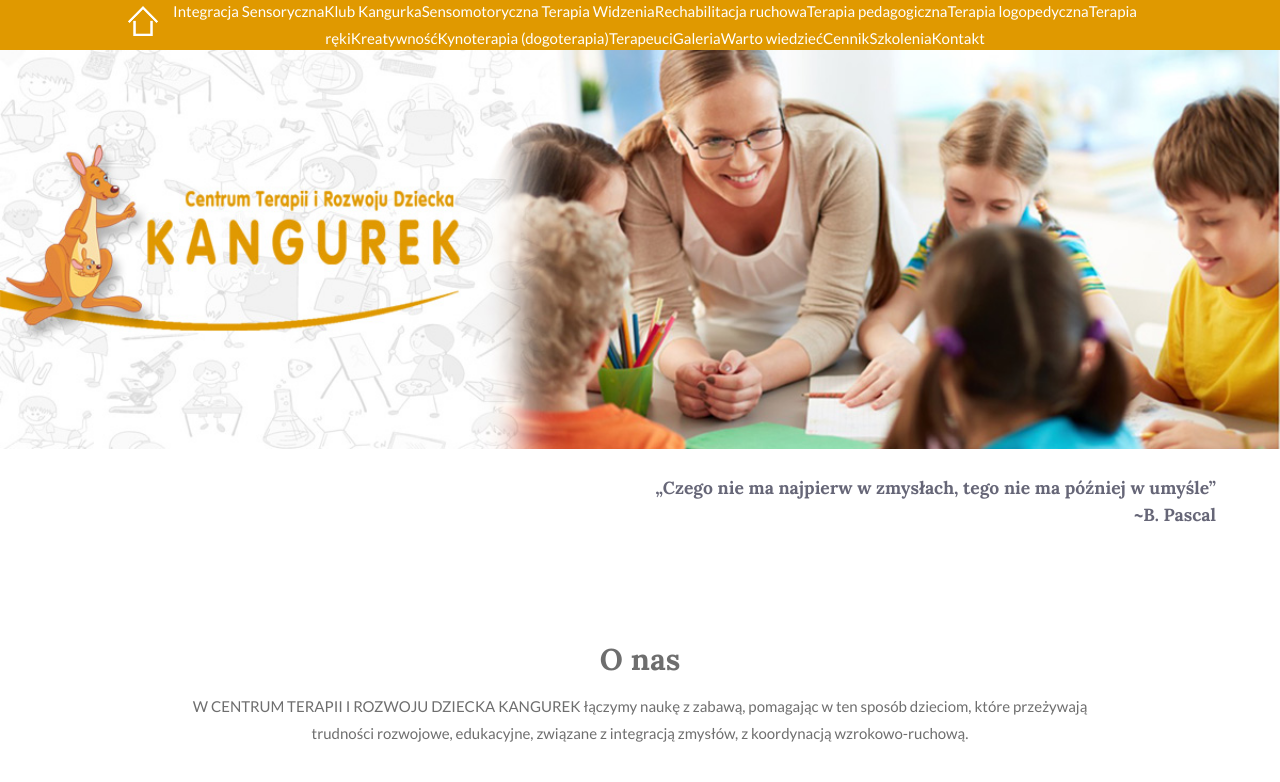
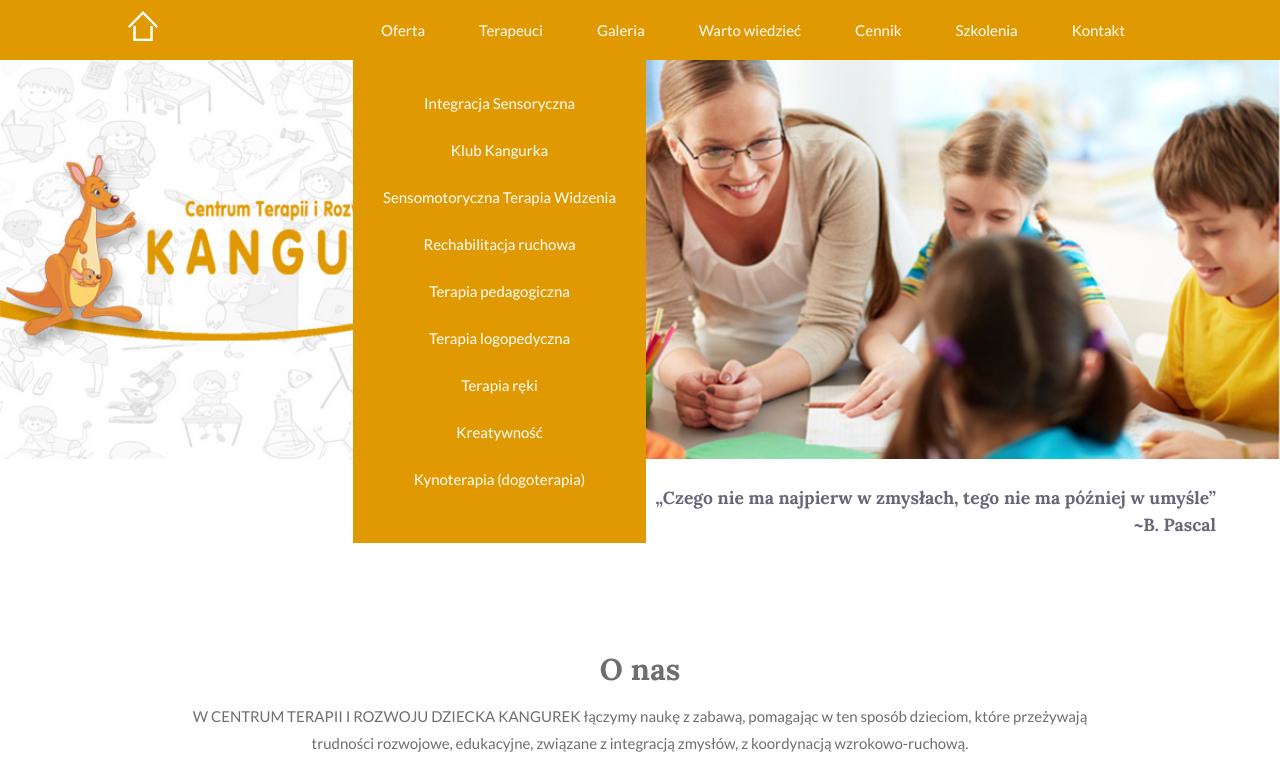
Before and after one commit to Rehaeel/kangurek, a React (Create React App) app: page / in a window 1280 px wide. Shown: the top 782 px of the page. Built offline with nearby package versions, Linux system fonts and the light colour scheme.

Commit message:
menu structure

```diff
--- a/src/component/menu/menu.css
+++ b/src/component/menu/menu.css
@@ -4,7 +4,7 @@
     left: 0;
     display: flex;
     width: 100%;
-    height: 50px;
+    height: 60px;
     background-color: var(--orange-color);
     justify-content: center;
     overflow: visible;
@@ -27,3 +27,46 @@
 .menu-home {
     max-width: 30px;
 }
+
+/********** menu tabs *********/
+.menu-selected li{
+  border-bottom: 2px solid hsl(41, 100%, 30%);
+}
+
+.menu-tabs {
+    display: flex;
+    margin: 0;
+    padding: 0;
+    display: inline-flex;
+}
+
+.menu-tabs * {
+    list-style-type: none;
+}
+
+.menu-tabs>a li,
+.menu-tabs>li {
+    display: inline-block;
+    padding: 1.1em 1.8em;
+}
+
+.menu-tabs li:hover {
+    background-color: hsl(41, 100%, 50%);
+}
+
+.menu-tabs>li div {
+    position: absolute;
+    top: 60px;
+    transform: translateX(-28px);
+    display: flex;
+    justify-content: flex-start;
+    background: var(--orange-color);
+}
+
+.menu-oferta {
+    padding: 30px;
+}
+
+.menu-oferta li {
+    padding-bottom: 20px;
+}
--- a/src/component/menu/menu.js
+++ b/src/component/menu/menu.js
@@ -11,25 +11,31 @@ export default class Menu extends React.Component {
                     <NavLink to="/">
                         <img src={home} alt="strona domowa" className="menu-home" />
                     </NavLink>
-                    <div className="menu-tabs">
-                        <NavLink to="/integracja-sensoryczna">Integracja Sensoryczna</NavLink>
-                        <NavLink to="/klub-kangurka">Klub Kangurka</NavLink>
-                        <NavLink to="/sensomotoryczna-terapia-widzenia">Sensomotoryczna Terapia Widzenia</NavLink>
-                        <NavLink to="/rechabilitacja-ruchowa">Rechabilitacja ruchowa</NavLink>
-                        <NavLink to="/terapia-pedagogiczna">Terapia pedagogiczna</NavLink>
-                        <NavLink to="/terapia-logopedyczna">Terapia logopedyczna</NavLink>
-                        <NavLink to="/terapia-reki">Terapia ręki</NavLink>
-                        <NavLink to="/kreatywnosc">Kreatywność</NavLink>
-                        <NavLink to="/kynoterapia">Kynoterapia (dogoterapia)</NavLink>
-                        <NavLink to="/terapeuci">Terapeuci</NavLink>
-                        <NavLink to="/galeria">Galeria</NavLink>
-                        <NavLink to="/warto-wiedziec">Warto wiedzieć</NavLink>
-                        <NavLink to="/cennik">Cennik</NavLink>
-                        <NavLink to="/szkolenia">Szkolenia</NavLink>
-                        <NavLink to="/kontakt">Kontakt</NavLink>
-                    </div>
+                    <ul className="menu-tabs">
+                        <li>Oferta
+                            <div style={{ display: 'block' }}>
+                                <ul className="menu-oferta">
+                                    <NavLink activeClassName="menu-selected" to="/integracja-sensoryczna"><li>Integracja Sensoryczna</li></NavLink>
+                                    <NavLink activeClassName="menu-selected" to="/klub-kangurka"><li>Klub Kangurka</li></NavLink>
+                                    <NavLink activeClassName="menu-selected" to="/sensomotoryczna-terapia-widzenia"><li>Sensomotoryczna Terapia Widzenia</li></NavLink>
+                                    <NavLink activeClassName="menu-selected" to="/rechabilitacja-ruchowa"><li>Rechabilitacja ruchowa</li></NavLink>
+                                    <NavLink activeClassName="menu-selected" to="/terapia-pedagogiczna"><li>Terapia pedagogiczna</li ></NavLink>
+                                    <NavLink activeClassName="menu-selected" to="/terapia-logopedyczna"><li>Terapia logopedyczna</li ></NavLink>
+                                    <NavLink activeClassName="menu-selected" to="/terapia-reki"><li>Terapia ręki</li ></NavLink>
+                                    <NavLink activeClassName="menu-selected" to="/kreatywnosc"><li>Kreatywność</li ></NavLink>
+                                    <NavLink activeClassName="menu-selected" to="/kynoterapia"><li>Kynoterapia (dogoterapia)</li ></NavLink>
+                                </ul>
+                            </div>
+                        </li>
+                        <NavLink activeClassName="menu-selected" to="/terapeuci"><li>Terapeuci</li ></NavLink>
+                        <NavLink activeClassName="menu-selected" to="/galeria"><li>Galeria</li ></NavLink>
+                        <NavLink activeClassName="menu-selected" to="/warto-wiedziec"><li>Warto wiedzieć</li ></NavLink>
+                        <NavLink activeClassName="menu-selected" to="/cennik"><li>Cennik</li ></NavLink>
+                        <NavLink activeClassName="menu-selected" to="/szkolenia"><li>Szkolenia</li ></NavLink>
+                        <NavLink activeClassName="menu-selected" to="/kontakt"><li>Kontakt</li ></NavLink>
+                    </ul>
                 </div>
-            </div>
+            </div >
         )
     }
 }
```
Also changed, not shown: src/component/menu/menu-items.js (added).
